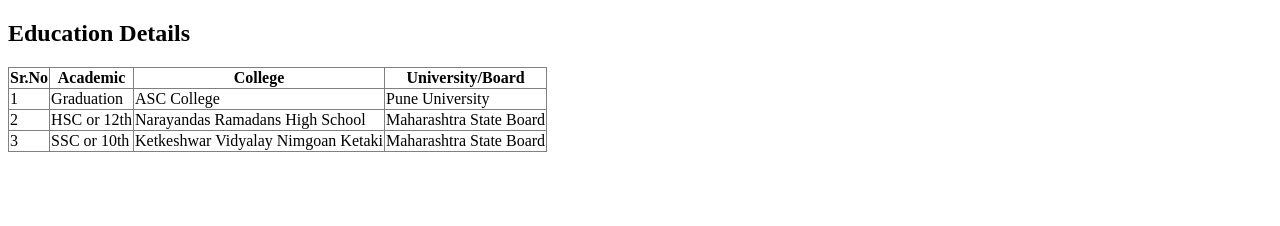
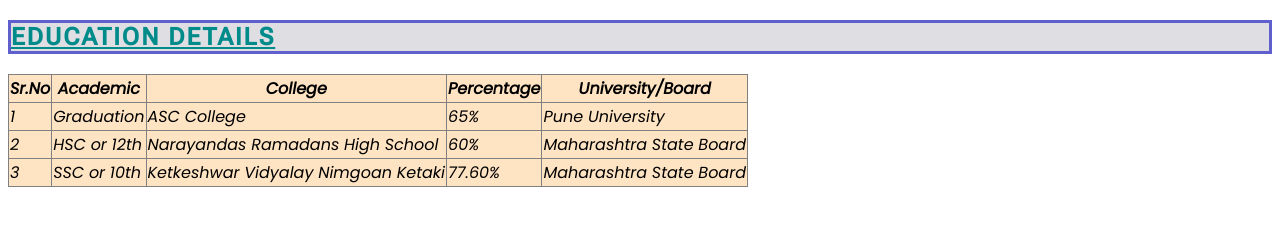
Before and after one commit to payalabhang77/MyProfile, a plain HTML site: page education.html in a window 1280 px wide. Drawn offline with Linux system fonts and the light colour scheme.

Commit message:
Design education page
Design education page

```diff
--- a/education.html
+++ b/education.html
@@ -4,15 +4,36 @@
     <meta charset="UTF-8">
     <meta name="viewport" content="width=device-width, initial-scale=1.0">
     <title>Education</title>
+    <link rel="preconnect" href="https://fonts.googleapis.com">
+    <link rel="preconnect" href="https://fonts.gstatic.com" crossorigin>
+    <link href="https://fonts.googleapis.com/css2?family=Poppins:ital@1&family=Roboto+Flex:opsz,wght@8..144,500&display=swap" rel="stylesheet">
+    <style>
+        h2{
+            font-family: 'Roboto Flex', sans-serif;
+            color: darkcyan;
+            background-color: rgb(222, 222, 227);
+            text-decoration: underline;
+            text-transform: uppercase;
+            border-style: solid;
+            border-color: rgb(95, 95, 205);
+            letter-spacing: 2px;
+        }
+        table{
+            font-family: 'Poppins', sans-serif;
+            background-color: bisque;
+        }
+
+    </style>
 </head>
 <body>
     <h2>Education Details</h2>
    <table border="1px" style="border-collapse: collapse;">
-      <thead>
+      <thead >
           <tr>
              <th>Sr.No</th>
              <th>Academic</th>
              <th>College</th>
+             <th>Percentage</th>
              <th>University/Board</th>
           </tr>
       </thead>
@@ -21,18 +42,21 @@
              <td>1</td>
              <td>Graduation</td>
              <td>ASC College</td>
+             <td>65%</td>
              <td>Pune University</td>
          </tr>
          <tr>
              <td>2</td>
              <td>HSC or 12th</td>
              <td>Narayandas Ramadans High School</td>
+             <td>60%</td>
              <td>Maharashtra State Board</td>
          </tr>
          <tr>
              <td>3</td>
              <td>SSC or 10th</td>
              <td>Ketkeshwar Vidyalay Nimgoan Ketaki</td>
+             <td>77.60%</td>
              <td>Maharashtra State Board</td>
          </tr>
       </tbody>
```
